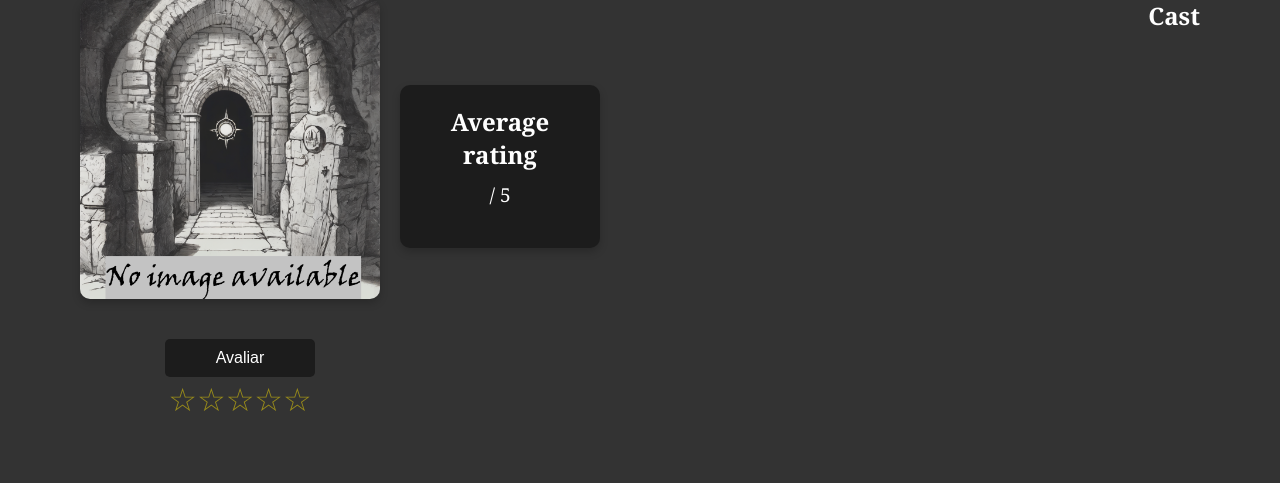
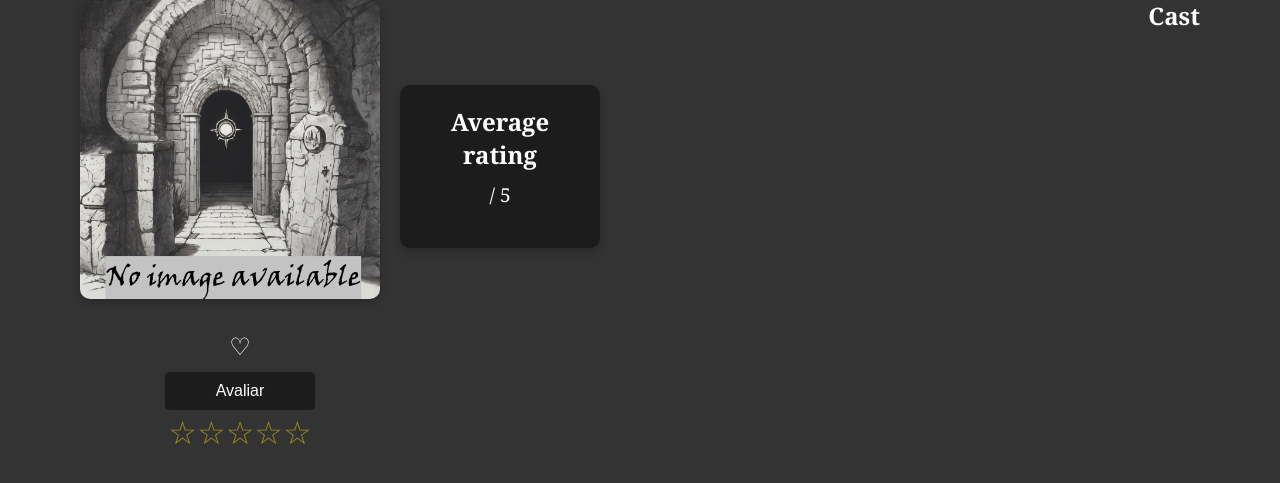
Before and after one commit to thiagocamerato757/Movies_Tavern, a Flask app: template templates/movie.html in a window 1280 px wide. Shown: the part 153-636 px from the top of the page. Run offline with Flask 3, Linux system fonts and the light colour scheme; the template is opened without the code that fills it, so the values that code supplies are empty; parts of the project's set-up code (start-up, migrations or seed data) failed here and were passed over.

Commit message:
icon de favoritar filme

```diff
--- a/static/Starstyle.css
+++ b/static/Starstyle.css
@@ -243,3 +243,22 @@ p {
 #show-more:active, #show-less:active {
     transform: scale(0.95);
 }
+
+.favoritar-checkbox {
+    display: none; /* Esconde o checkbox */
+}
+
+.favoritar-label {
+    font-size: 24px; /* Ajuste conforme necessário */
+    color: white; /* Ajuste a cor conforme necessário */
+    cursor: pointer;
+    user-select: none;
+}
+
+.favoritar-checkbox:checked + .favoritar-label::before {
+    content: "\2764"; /* Código Unicode para o coração preenchido */
+}
+
+.favoritar-label::before {
+    content: "\2661"; /* Código Unicode para o coração vazio */
+}
--- a/templates/movie.html
+++ b/templates/movie.html
@@ -35,6 +35,8 @@
                     <img class="imagem-filme" src="{{ url_for('static', filename='noimage_door.png') }}" alt="{{ movie.title }} poster">
                 {% endif %}
                 <div class="avaliacao-container">
+                    <input type="checkbox" id="btn-favoritar" class="favoritar-checkbox">
+                    <label for="btn-favoritar" class="favoritar-label"></label> <!-- A label agora não possui conteúdo direto -->
                     <button id="btn-avaliar">Avaliar</button>
                     <ul class="avaliacao desabilitada">
                         <li class="star-icon" data-avaliacao="1"></li>
@@ -68,7 +70,7 @@
                     <button id="show-more" onclick="showMore()">Show all</button>
                     <button id="show-less" onclick="showLess()" style="display: none;">Show less</button>
                 </div>
-            {% endif %}
+                {% endif %}
         </div>
     </div>
     <div id="full-cast-data" style="display: none;">{{ cast|tojson }}</div>
```
